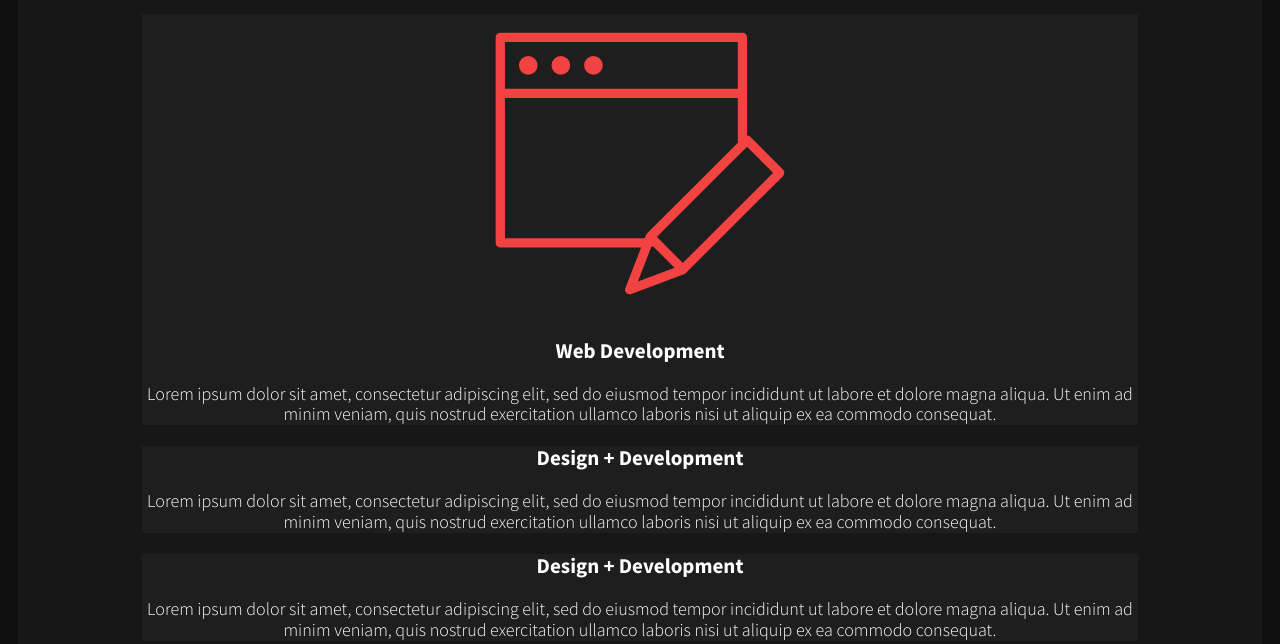
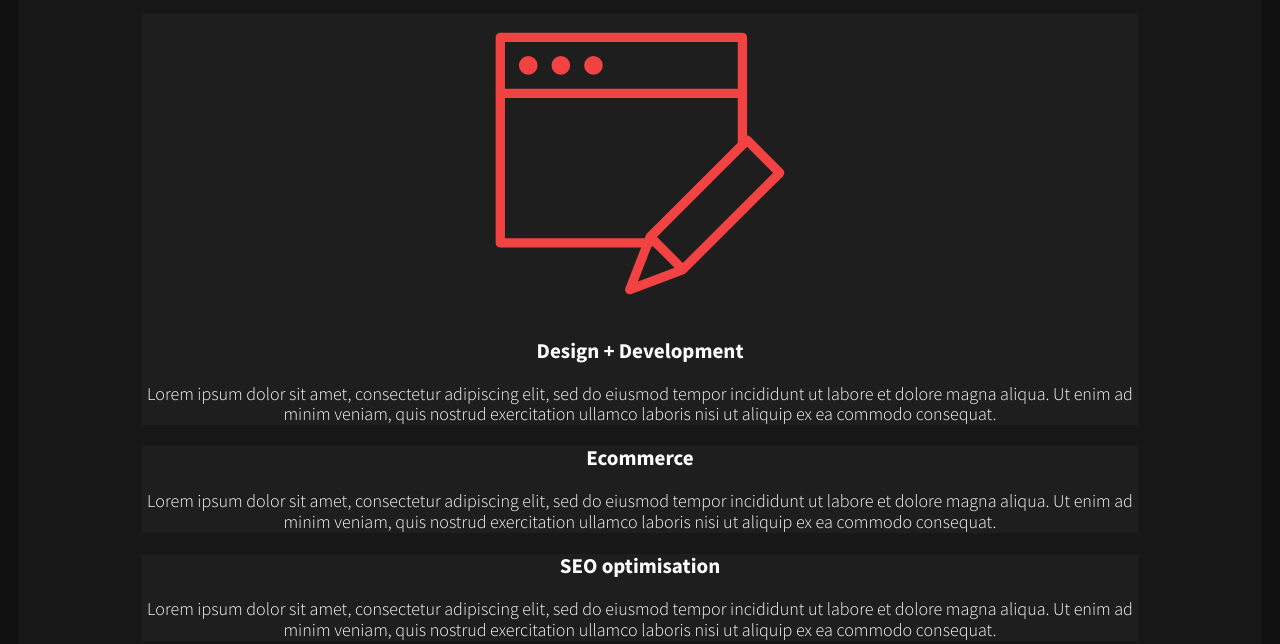
Before and after one commit to Princinho/Portfolio-site, a plain HTML site: page index.html in a window 1280 px wide. Shown: the part 338-982 px from the top of the page. Drawn offline with nearby package versions, Linux system fonts and the light colour scheme.

Commit message:
add some svgs

```diff
--- a/index.html
+++ b/index.html
@@ -29,19 +29,19 @@
         <!-- <h1 class="section__title section__title--services">What I do</h1> -->
         <div class="service">
             <img class="service__img" src="img/software_dev_red.svg"/>
-            <h3>Web Development</h3>
-            <p>Lorem ipsum dolor sit amet, consectetur adipiscing elit, sed do eiusmod tempor incididunt ut labore et
-                dolore magna aliqua. Ut enim ad minim veniam, quis nostrud exercitation ullamco laboris nisi ut aliquip
-                ex ea commodo consequat.</p>
-        </div>
-        <div class="service">
             <h3>Design + Development</h3>
             <p>Lorem ipsum dolor sit amet, consectetur adipiscing elit, sed do eiusmod tempor incididunt ut labore et
                 dolore magna aliqua. Ut enim ad minim veniam, quis nostrud exercitation ullamco laboris nisi ut aliquip
                 ex ea commodo consequat.</p>
         </div>
         <div class="service">
-            <h3>Design + Development</h3>
+            <h3>Ecommerce</h3>
+            <p>Lorem ipsum dolor sit amet, consectetur adipiscing elit, sed do eiusmod tempor incididunt ut labore et
+                dolore magna aliqua. Ut enim ad minim veniam, quis nostrud exercitation ullamco laboris nisi ut aliquip
+                ex ea commodo consequat.</p>
+        </div>
+        <div class="service">
+            <h3>SEO optimisation</h3>
             <p>Lorem ipsum dolor sit amet, consectetur adipiscing elit, sed do eiusmod tempor incididunt ut labore et
                 dolore magna aliqua. Ut enim ad minim veniam, quis nostrud exercitation ullamco laboris nisi ut aliquip
                 ex ea commodo consequat.</p>
```
Also changed, not shown: img/svgs/certificate.svg (added), img/svgs/chats.svg (added), img/svgs/copied.svg (added), img/svgs/css3.svg (added), img/svgs/design.svg (added), img/svgs/edit-note.svg (added), img/svgs/edit-note2.svg (added), img/svgs/edit.svg (added), img/svgs/html5.svg (added), img/svgs/retail-bag.svg (added), img/svgs/search-place.svg (added), img/svgs/world-globe.svg (added), img/test.svg (added).
